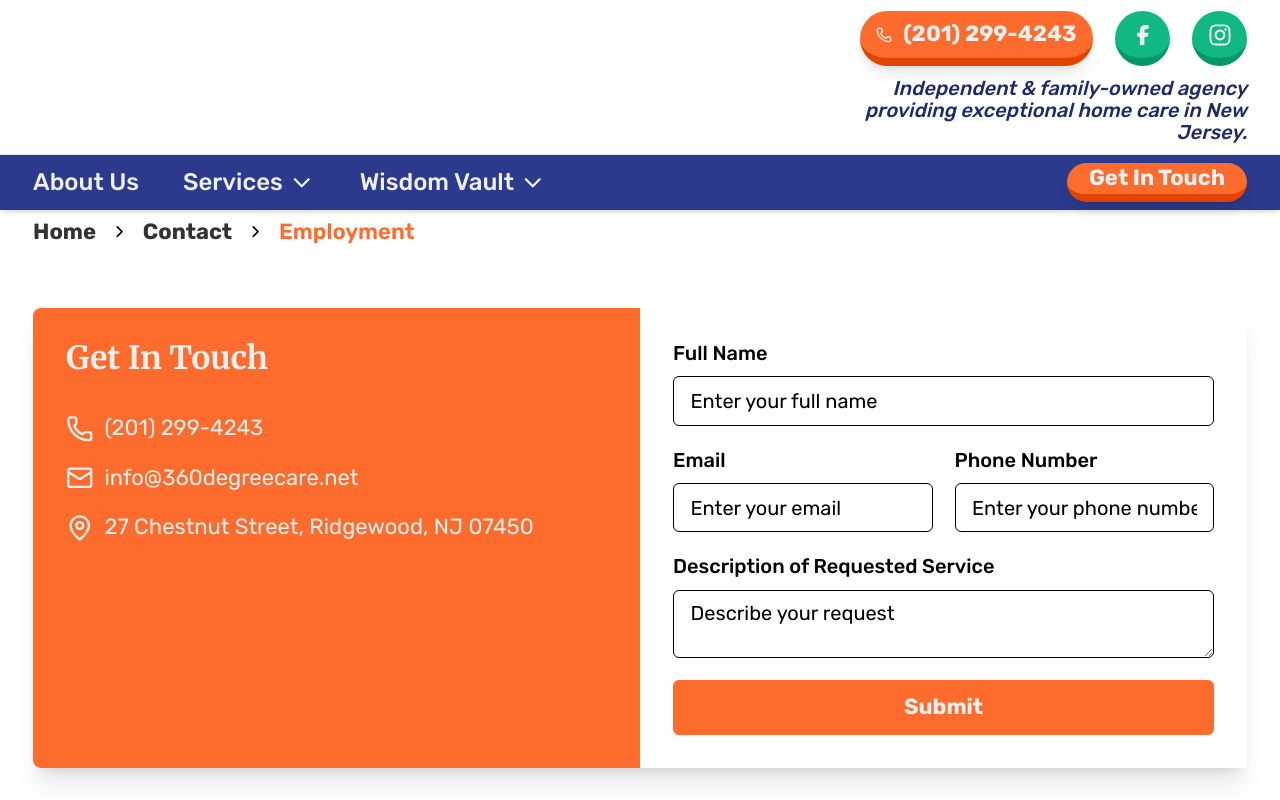
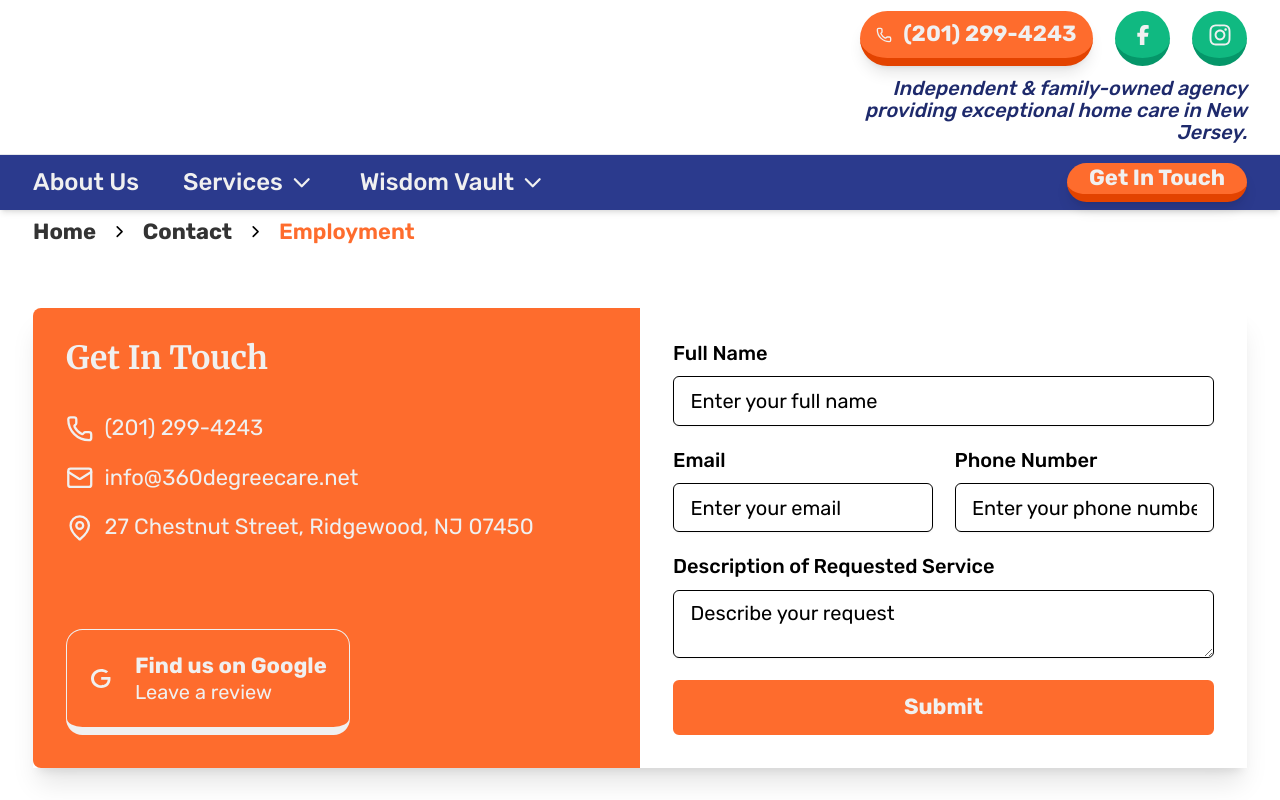
Before and after one commit to pixelverse-studios/360-degree-care, a Next.js app: page /contact/employment in a window 1280 px wide. Shown: the top 800 px of the page. Built offline with nearby package versions, Linux system fonts and the light colour scheme; a web font is replaced by a local one.

Commit message:
Add link to google business profile requesting reviews

```diff
--- a/src/components/Footer.tsx
+++ b/src/components/Footer.tsx
@@ -9,6 +9,7 @@ import { cn } from '@/lib/utils'
 import { navLinks, footerResources } from '@/utils/routes'
 import { ADDRESS, FACEBOOK, INSTA, PHONE } from '@/utils/constants'
 import { HoverPopover } from './ui/popover'
+import GoogleReviewLink from './GoogleReviewLink'
 
 const [aboutLink, serviceLink, faqLink] = navLinks
 
@@ -67,6 +68,7 @@ export default function Footer() {
                                 </a>
                             </div>
                         </div>
+                        <GoogleReviewLink className="mt-8" />
                     </div>
 
                     {/* Middle - Links */}
--- /dev/null
+++ b/src/components/GoogleReviewLink.tsx
@@ -0,0 +1,44 @@
+import { cn } from '@/lib/utils'
+
+const GoogleGLogo = () => (
+    <svg
+        width="24"
+        height="24"
+        viewBox="0 0 24 24"
+        xmlns="http://www.w3.org/2000/svg"
+        className="flex-shrink-0"
+    >
+        <path
+            d="M21.35,11.1H12.18V13.83H18.69C18.36,17.64 15.19,19.27 12.19,19.27C8.36,19.27 5,16.25 5,12.5C5,8.75 8.36,5.73 12.19,5.73C15.62,5.73 17.04,7.21 17.04,7.21L19.07,5.42C19.07,5.42 16.58,3 12.19,3C6.42,3 2,7.42 2,12.5C2,17.58 6.42,22 12.19,22C17.96,22 21.5,18.33 21.5,12.81C21.5,12.24 21.45,11.66 21.35,11.1Z"
+            fill="currentColor"
+        />
+    </svg>
+)
+
+const GoogleReviewLink = ({ className }: { className?: string }) => {
+    const reviewLink = 'https://g.page/r/CeD-1nF5pZ34EBI/review'
+
+    return (
+        <a
+            href={reviewLink}
+            target="_blank"
+            rel="noopener noreferrer"
+            className={cn(
+                'flex items-center gap-4 p-4 w-fit text-white border border-white transition-all duration-300 ease-in-out border-b-8 rounded-xl hover:border-white-bright hover:shadow-xl',
+                className
+            )}
+        >
+            <GoogleGLogo />
+            <div>
+                <p className="font-bold text-base leading-tight">
+                    Find us on Google
+                </p>
+                <p className="text-sm text-white/80 leading-tight">
+                    Leave a review
+                </p>
+            </div>
+        </a>
+    )
+}
+
+export default GoogleReviewLink
--- a/src/components/contact/ContactForm.tsx
+++ b/src/components/contact/ContactForm.tsx
@@ -27,6 +27,7 @@ import {
 } from '../ui/select'
 import ContactSuccessMessage from './ContactSuccessMessage'
 import { EMAIL, PHONE, ADDRESS } from '@/utils/constants'
+import GoogleReviewLink from '../GoogleReviewLink'
 
 function canSubmit(form: any) {
     return Object.values(form).every(val => val)
@@ -89,7 +90,8 @@ export default function ContactForm() {
 
     return (
         <div className="grid grid-cols-1 md:grid-cols-2 shadow-xl">
-            <div className="bg-primary text-white p-6 flex flex-col rounded-tl-lg rounded-bl-lg space-y-4">
+            <div className="bg-primary text-white p-6 flex flex-col gap-6 justify-between rounded-tl-lg rounded-bl-lg">
+                <article className="flex flex-col space-y-4">
                     <h2 className="font-bold text-white">Get In Touch</h2>
                     {config?.description && <p>{config.description}</p>}
                     <div className="flex items-center space-x-2">
@@ -106,6 +108,8 @@ export default function ContactForm() {
                             {ADDRESS.STREET}, {ADDRESS.DETAILS}
                         </span>
                     </div>
+                </article>
+                <GoogleReviewLink />
             </div>
             <div className="p-6 bg-white-bright rounded-tr-lg rounded-br-lg">
                 <Form {...form}>
--- a/src/components/ui/button.tsx
+++ b/src/components/ui/button.tsx
@@ -8,7 +8,6 @@ const basePillStyles =
     'h-[3rem] font-bold border-b-8 shadow-lg hover:-translate-y-px active:translate-y-0.5 active:border-b-2 active:shadow-md rounded-3xl'
 
 const buttonVariants = cva(
-    // ✨ Base styles updated for better transitions and focus states
     'inline-flex items-center justify-center rounded-md text-md font-medium ring-offset-background transition-all duration-200 ease-in-out focus-visible:outline-none focus-visible:ring-2 focus-visible:ring-ring focus-visible:ring-offset-2 disabled:pointer-events-none disabled:opacity-50 text-balance',
     {
         variants: {
```
Lines whose indentation alone changed are shown as unchanged.
